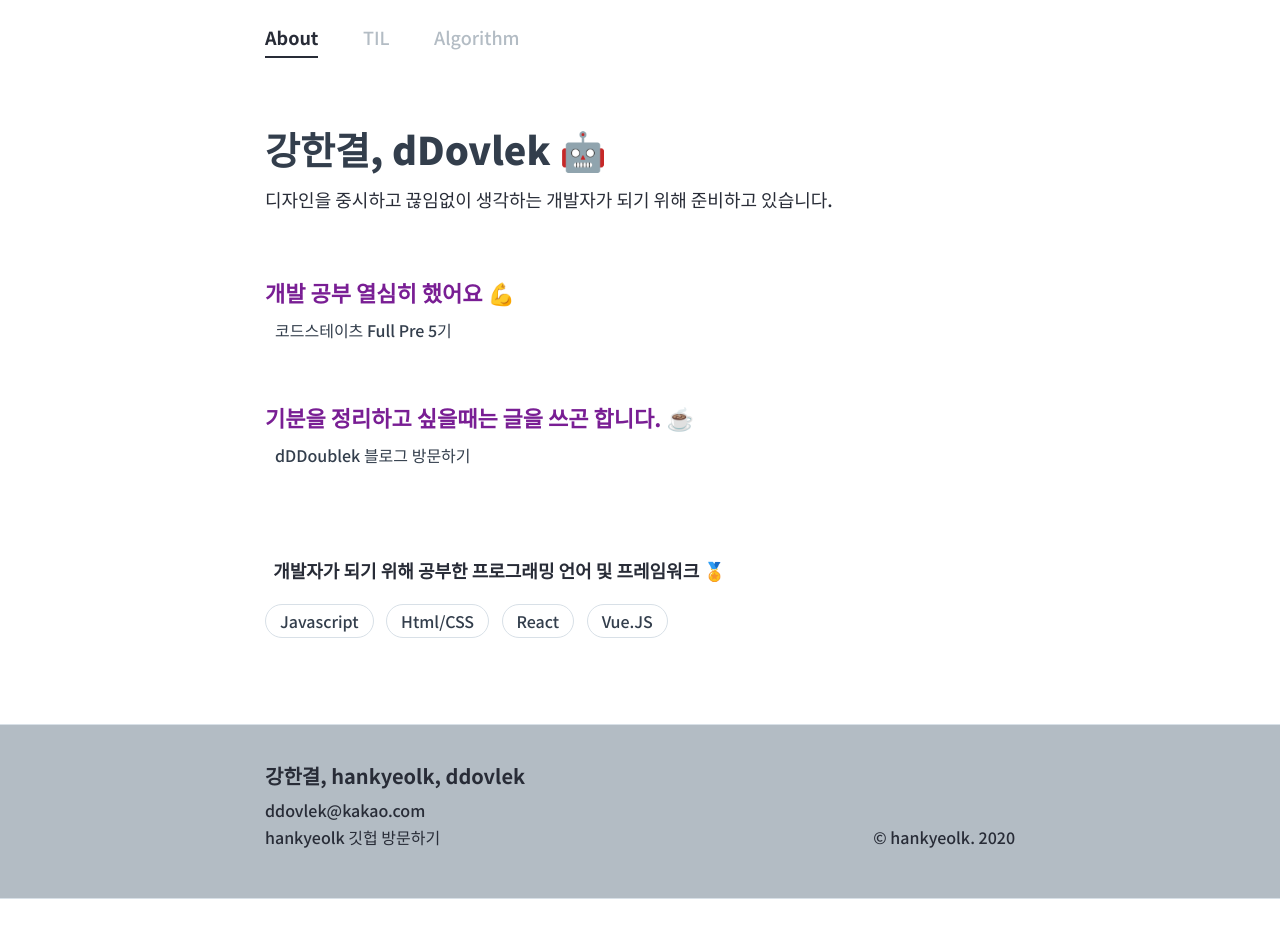
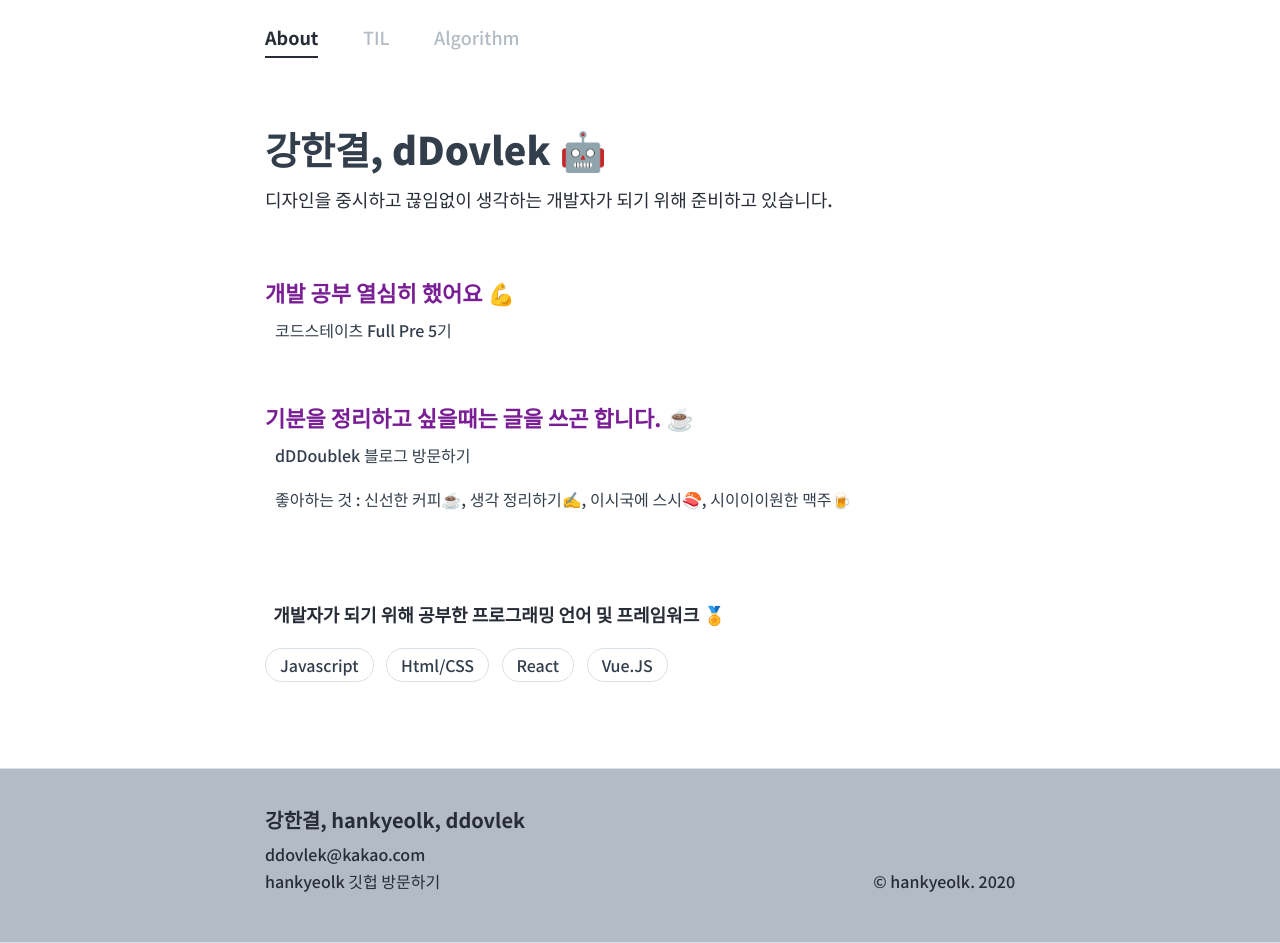
Before and after one commit to hankyeolk/hankyeolk.github.io, a Jekyll site: the page built from index.html, in a window 1280 px wide. Built offline with Jekyll 4.4.1, drawn with Linux system fonts in a browser that asks for light colours; some web fonts are replaced; the list of posts is cut into pages by our own code; before the commit the page ends 900 px from its top, so only the background shows below that.

Commit message:
Update index.html

```diff
--- a/index.html
+++ b/index.html
@@ -18,6 +18,7 @@
     <p class="intro-p">코드스테이츠 Full Pre 5기</p>
     <h2 class="intro">기분을 정리하고 싶을때는 글을 쓰곤 합니다. ☕️ </h2>
     <p class="intro-p" href='https://dddoublek.github.io' target="_blank">dDDoublek 블로그 방문하기</p>
+    <p class="intro-p">좋아하는 것 : 신선한 커피☕️, 생각 정리하기✍️, 이시국에 스시🍣, 시이이이원한 맥주🍺</p>
   </section>
 </div>
 {% include resume.html %}
```
